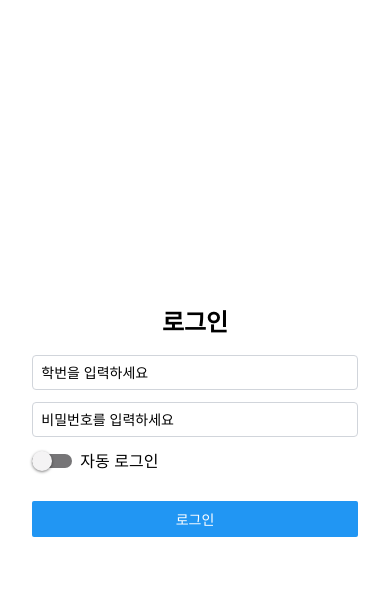
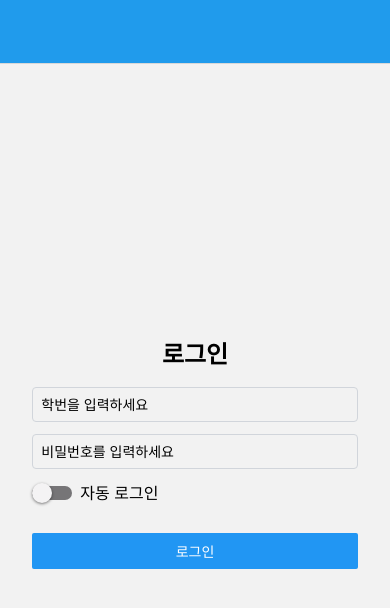
Before and after one commit to cywin1018/SsuRing, a React Native app: screen / in a window 390 px wide. Shown: the top 608 px of the page. Built offline with nearby package versions, Linux system fonts and the light colour scheme.

Commit message:
feat : navigation 코드 생성

```diff
--- a/App.tsx
+++ b/App.tsx
@@ -1,9 +1,9 @@
 import React from 'react';
 import './global.css';
-import LoginScreen from './src/screens/login/LoginScreen.tsx';
+import StackNavigation from './src/navigation/StackNavigation.tsx';
 
 function App(): React.JSX.Element {
-  return <LoginScreen />;
+  return <StackNavigation />;
 }
 
 export default App;
--- /dev/null
+++ b/src/navigation/StackNavigation.tsx
@@ -0,0 +1,50 @@
+import {NavigationContainer} from '@react-navigation/native';
+import {
+  createStackNavigator,
+  StackNavigationOptions,
+} from '@react-navigation/stack';
+import HomeScreen from '../screens/home/HomeScreen.tsx';
+import LoginScreen from '../screens/login/LoginScreen.tsx';
+
+export declare module CommonType {
+  /**
+   * StackNavigation 관리하는 화면들
+   */
+  export type RootStackPageList = {
+    default: undefined;
+    home: undefined;
+    login: undefined;
+  };
+}
+const StackNavigation = () => {
+  const Stack = createStackNavigator<CommonType.RootStackPageList>();
+
+  const customStackNavigationOptions: StackNavigationOptions = {
+    gestureEnabled: false,
+    title: '',
+    headerStyle: {
+      backgroundColor: '#209bec',
+    },
+    headerTintColor: '#fff',
+    headerTitleStyle: {
+      fontWeight: 'bold',
+    },
+  };
+  return (
+    <NavigationContainer>
+      <Stack.Navigator
+        initialRouteName={'login'}
+        screenOptions={customStackNavigationOptions}>
+        {/* 메인 페이지 */}
+        <Stack.Screen name="home">
+          {props => <HomeScreen {...props} />}
+        </Stack.Screen>
+        <Stack.Screen name="login">
+          {props => <LoginScreen {...props} />}
+        </Stack.Screen>
+      </Stack.Navigator>
+    </NavigationContainer>
+  );
+};
+
+export default StackNavigation;
--- a/src/screens/home/HomeScreen.tsx
+++ b/src/screens/home/HomeScreen.tsx
@@ -1,4 +1,20 @@
-const HomeScreen = () => {
-  return <div className={'bg-amber-500'}>dsdsds</div>;
+// HomeScreen.tsx
+import React from 'react';
+import {View, Text, Button} from 'react-native';
+import type {StackScreenProps} from '@react-navigation/stack';
+
+type HomeScreenProps = StackScreenProps<MainStackParamList, 'home'>;
+export type MainStackParamList = {
+  home: undefined;
+  login: undefined;
 };
+const HomeScreen: React.FC<HomeScreenProps> = ({navigation, route}) => {
+  return (
+    <View style={{flex: 1, justifyContent: 'center', alignItems: 'center'}}>
+      <Text>Home Screen</Text>
+      <Button title="뒤로가기" onPress={() => navigation.goBack()} />
+    </View>
+  );
+};
+
 export default HomeScreen;
--- a/src/screens/login/LoginScreen.tsx
+++ b/src/screens/login/LoginScreen.tsx
@@ -2,22 +2,34 @@ import React from 'react';
 import axios from 'axios';
 import useAuthStore from '../../stores/LoginStore.ts';
 import {Alert, Button, Switch, Text, TextInput, View} from 'react-native';
+import type {StackScreenProps} from '@react-navigation/stack';
 
-const LoginScreen = () => {
+type LoginScreenProps = StackScreenProps<MainStackParamList, 'login'>;
+export type MainStackParamList = {
+  home: undefined;
+  login: undefined;
+};
+const LoginScreen: React.FC<LoginScreenProps> = ({navigation}) => {
   const {studentId, password, autoLogin, setCredentials, setAutoLogin} =
     useAuthStore();
+
   const handleLogin = async () => {
     try {
       const response = await axios.post('http://10.0.2.2:8000/login', {
         studentId: studentId,
         password: password,
       });
-      console.log(response);
       console.log('Login successful:', response.data);
 
       Alert.alert(
         '로그인 성공',
         '크롤링 데이터: ' + JSON.stringify(response.data.programs),
+        [
+          {
+            text: '확인',
+            onPress: () => navigation.navigate('home'), // 로그인 성공 후 HomeScreen으로 이동
+          },
+        ],
       );
     } catch (error) {
       console.error(error);
```
